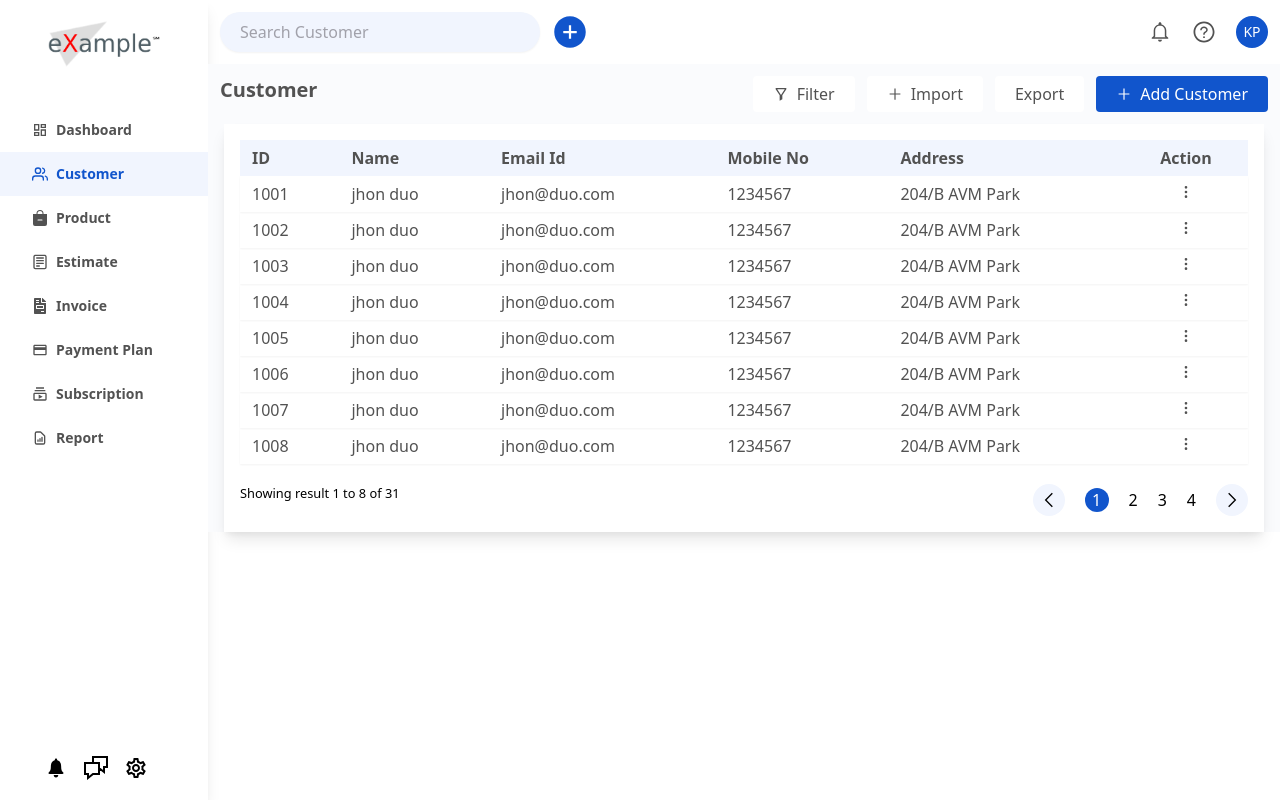
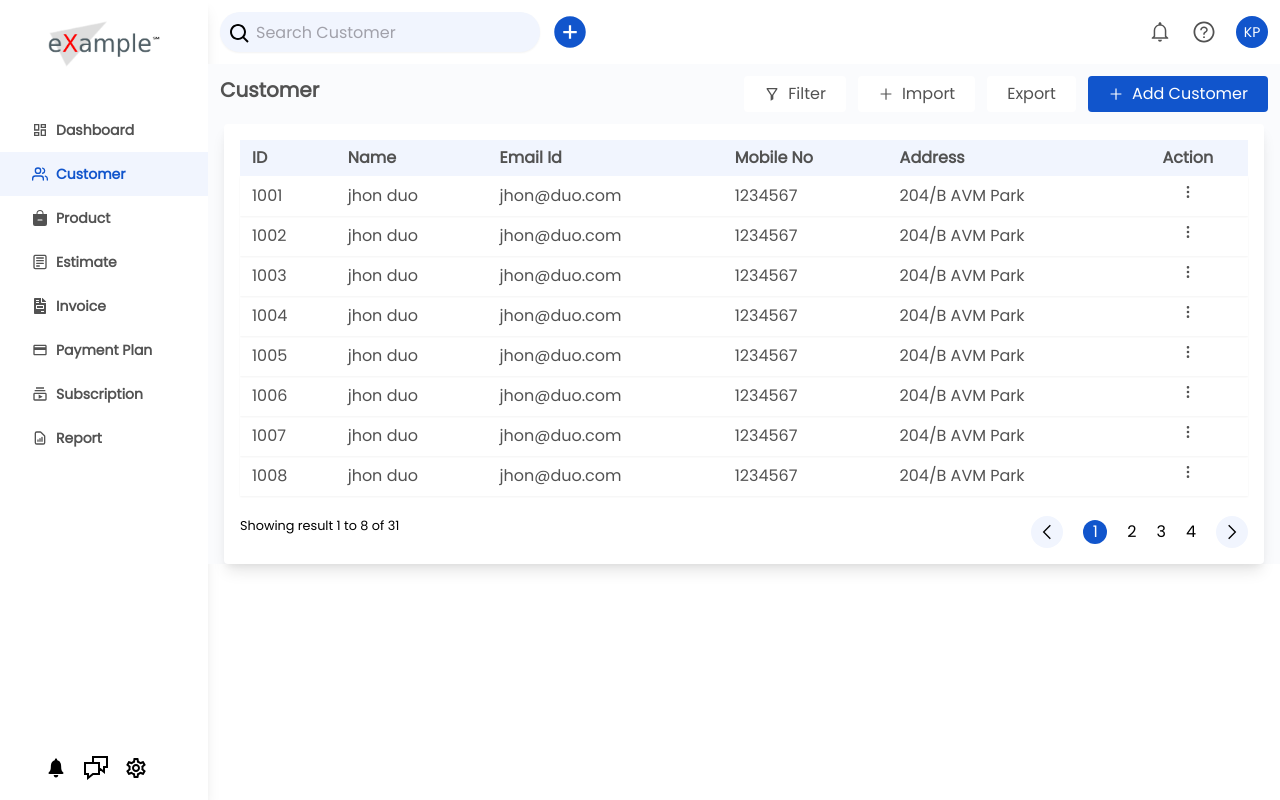
Before and after one commit to dev-robin3012/corexlab-task, a React (Create React App) app: page / in a window 1280 px wide. Built offline with nearby package versions, Linux system fonts and the light colour scheme.

Commit message:
responsive for tablet

```diff
--- a/public/index.html
+++ b/public/index.html
@@ -5,25 +5,14 @@
     <link rel="icon" href="%PUBLIC_URL%/favicon.ico" />
     <meta name="viewport" content="width=device-width, initial-scale=1" />
     <meta name="theme-color" content="#000000" />
-    <meta
-      name="description"
-      content="Web site created using create-react-app"
-    />
+    <meta name="description" content="Web site created using create-react-app" />
     <link rel="apple-touch-icon" href="%PUBLIC_URL%/logo192.png" />
     <!--
       manifest.json provides metadata used when your web app is installed on a
       user's mobile device or desktop. See https://developers.google.com/web/fundamentals/web-app-manifest/
     -->
     <link rel="manifest" href="%PUBLIC_URL%/manifest.json" />
-    <!--
-      Notice the use of %PUBLIC_URL% in the tags above.
-      It will be replaced with the URL of the `public` folder during the build.
-      Only files inside the `public` folder can be referenced from the HTML.
-
-      Unlike "/favicon.ico" or "favicon.ico", "%PUBLIC_URL%/favicon.ico" will
-      work correctly both with client-side routing and a non-root public URL.
-      Learn how to configure a non-root public URL by running `npm run build`.
-    -->
+    <link href="https://fonts.googleapis.com/css?family=Poppins" rel="stylesheet" />
     <title>React App</title>
   </head>
   <body>
--- a/src/components/pages/Customer.jsx
+++ b/src/components/pages/Customer.jsx
@@ -13,19 +13,19 @@ const Customer = () => {
         <CustomerDetail customerId={detailById} handleBack={setDetailById} />
       ) : (
         <>
-          <div className="p-3 flex justify-between">
-            <h1 className="font-semibold text-xl text-dark">Customer</h1>
+          <div className="p-3 flex justify-between md:font-sm">
+            <h1 className="font-semibold text-xl md:text-lg text-dark">Customer</h1>
             <ul className="flex gap-3 text-dark">
-              <li className="bg-light px-5 rounded flex items-center gap-2">
+              <li className="bg-light px-5 md:px-2 rounded flex items-center gap-2">
                 <RiFilter2Line />
                 Filter
               </li>
-              <li className="bg-light px-5 rounded flex items-center gap-2">
+              <li className="bg-light px-5 md:px-2 rounded flex items-center gap-2">
                 <AiOutlinePlus />
                 Import
               </li>
-              <li className="bg-light px-5 rounded flex items-center gap-2">Export</li>
-              <li className="bg-blue px-5 py-1.5 text-light rounded flex items-center gap-2">
+              <li className="bg-light px-5 md:px-2 rounded flex items-center gap-2">Export</li>
+              <li className="bg-blue px-5 md:px-2 py-1.5 md:text-sm text-light rounded flex items-center gap-2">
                 <AiOutlinePlus /> Add Customer
               </li>
             </ul>
--- a/src/components/pages/customer/Collection.jsx
+++ b/src/components/pages/customer/Collection.jsx
@@ -19,7 +19,7 @@ const PersonInfoCard = ({ icon }) => (
 const Collection = () => {
   return (
     <div>
-      <div className="flex justify-between items-center py-2 text-sm">
+      <div className="flex justify-between items-center py-2">
         <a href> Activity</a>
         <div className="flex gap-3">
           <button className="flex items-center gap-1 rounded shadow px-4 py-1 bg-blue text-light">
--- a/src/components/pages/customer/CustomerDetail.jsx
+++ b/src/components/pages/customer/CustomerDetail.jsx
@@ -9,23 +9,27 @@ import MegaOption from "./MegaOption";
 import mockData from "../../../customerData.json";
 
 const CustomerDetail = ({ customerId, handleBack }) => {
-  const { name, email, id } = mockData.find(customer => customer.id === customerId);
+  const { name, id } = mockData.find(customer => customer.id === customerId);
 
   return (
-    <div className="flex gap-5 p-4 text-dark">
-      <div style={{ lineHeight: 0 }} className="bg-light p-3 w-1/4 rounded">
-        <div className="flex items-center font-semibold text-lg">
+    <div className="lg:flex gap-5 p-4 text-dark">
+      <div
+        style={{ lineHeight: 0 }}
+        className="bg-light p-3 lg:w-1/4 rounded divide-y-2 divide-lightGray"
+      >
+        <div className="flex items-center font-semibold text-lg md:text-base py-3 md:pt-1">
           <GrFormPrevious className="text-2xl cursor-pointer" onClick={() => handleBack()} />
           Customer
         </div>
-        <div className="border border-lightGray my-2" />
-        <div className="flex gap-3 text-base">
+        <div className="flex gap-3 text-base py-3">
           <div className="bg-blue text-light rounded-full h-10 w-10 text-sm flex items-center justify-center">
             <span>MD</span>
           </div>
           <div>
-            <p className="font-semibold">{name}</p>
-            <p className="text-xs">CUST-{id}</p>
+            <div>
+              <p className="font-semibold">{name}</p>
+              <p className="text-xs">CUST-{id}</p>
+            </div>
             <div className="flex gap-5 text-center text-sm mt-3">
               <div>
                 <IoCall className="bg-lightGray h-10 w-10 p-2.5 rounded-full border-dark" />
@@ -42,8 +46,7 @@ const CustomerDetail = ({ customerId, handleBack }) => {
             </div>
           </div>
         </div>
-        <div className="border border-lightGray my-2" />
-        <div className="text-base flex flex-col gap-3">
+        <div className="text-base flex flex-col gap-3 py-3">
           <div className="flex items-center font-semibold text-sm gap-1">
             <IoIosArrowDown className="text-xl" />
             Profile Detail
@@ -59,8 +62,8 @@ const CustomerDetail = ({ customerId, handleBack }) => {
         </div>
         <div className="border border-lightGray my-2" />
       </div>
-      <div className="bg-light w-3/4 p-4 rounded">
-        <div className="flex items-center justify-between">
+      <div className="bg-light lg:w-3/4 p-4 rounded divide-y-2 divide-lightGray">
+        <div className="flex items-center justify-between pb-3">
           <div className="flex items-center gap-4">
             <button className="bg-blue text-light px-4 py-1 rounded flex items-center gap-1">
               <AiOutlinePlus /> Create New
@@ -78,7 +81,6 @@ const CustomerDetail = ({ customerId, handleBack }) => {
             </p>
           </div>
         </div>
-        <div className="border border-lightGray my-2" />
         <MegaOption />
       </div>
     </div>
--- a/src/components/pages/customer/CustomerList.jsx
+++ b/src/components/pages/customer/CustomerList.jsx
@@ -20,16 +20,16 @@ const CustomerList = ({ handleDetailPage }) => {
 
   return (
     <section className="mx-4">
-      <div className="shadow-lg p-4 bg-light ">
-        <table className="w-full">
+      <div className="shadow-lg p-4 bg-light rounded">
+        <table className="w-full md:text-sm">
           <thead className="bg-lightGray">
             <tr className="text-md text-left text-dark">
-              <th className="px-3 py-1.5">ID</th>
-              <th className="px-3 py-1.5">Name</th>
-              <th className="px-3 py-1.5">Email Id</th>
-              <th className="px-3 py-1.5">Mobile No</th>
-              <th className="px-3 py-1.5">Address</th>
-              <th className="px-3 py-1.5 text-center">Action</th>
+              <th className="px-3 md:p-1.5 py-1.5">ID</th>
+              <th className="px-3 md:p-1.5 py-1.5">Name</th>
+              <th className="px-3 md:p-1.5 py-1.5">Email Id</th>
+              <th className="px-3 md:p-1.5 py-1.5">Mobile No</th>
+              <th className="px-3 md:p-1.5 py-1.5">Address</th>
+              <th className="px-3 md:p-1.5 py-1.5 text-center">Action</th>
             </tr>
           </thead>
           <tbody className="bg-white">
@@ -39,12 +39,12 @@ const CustomerList = ({ handleDetailPage }) => {
                 key={customer.id}
                 onClick={() => handleDetailPage(customer.id)}
               >
-                <td className="px-3 py-1.5">{customer.id}</td>
-                <td className="px-3 py-1.5">{customer.name}</td>
-                <td className="px-3 py-1.5">{customer.email}</td>
-                <td className="px-3 py-1.5">{customer.mobile}</td>
-                <td className="px-3 py-1.5">{customer.address}</td>
-                <td className="flex py-2 justify-center">
+                <td className="px-3 md:p-1.5 py-2">{customer.id}</td>
+                <td className="px-3 md:p-1.5 py-2">{customer.name}</td>
+                <td className="px-3 md:p-1.5 py-2">{customer.email}</td>
+                <td className="px-3 md:p-1.5 py-2">{customer.mobile}</td>
+                <td className="px-3 md:p-1.5 py-2">{customer.address}</td>
+                <td className="flex md:p-1.5 py-2 justify-center">
                   <FiMoreVertical className="cursor-pointer" />
                 </td>
               </tr>
--- a/src/components/pages/customer/MegaOption.jsx
+++ b/src/components/pages/customer/MegaOption.jsx
@@ -5,8 +5,8 @@ const MegaOption = () => {
   const [selectOption, setSelectOption] = useState("Collection");
 
   return (
-    <div>
-      <div className="">
+    <div className="divide-y-2 divide-lightGray">
+      <div>
         <button
           className={`p-3 border-blue font-semibold text-sm ${
             selectOption === "Account" && "border-b-2 text-blue"
@@ -32,7 +32,6 @@ const MegaOption = () => {
           Report
         </button>
       </div>
-      <div className="border border-lightGray" />
       {selectOption === "Account" && <h1>Account info yet not ready</h1>}
       {selectOption === "Collection" && <Collection />}
       {selectOption === "Report" && <h1>Report info yet not ready</h1>}
--- a/src/layout/AppLayout.jsx
+++ b/src/layout/AppLayout.jsx
@@ -2,20 +2,24 @@ import React from "react";
 import Sidebar from "./Sidebar";
 import { AiFillPlusCircle, AiOutlineQuestionCircle } from "react-icons/ai";
 import { IoMdNotificationsOutline } from "react-icons/io";
+import { BiSearch } from "react-icons/bi";
 
 const AppLayout = ({ children }) => {
   return (
-    <section className="flex h-screen">
+    <section className="flex h-screen font-poppins">
       <Sidebar />
       <main className="w-full">
         <nav className="p-3 flex items-center justify-between">
           <div className="flex items-center gap-3 w-1/2">
-            <input
-              type="text"
-              placeholder="Search Customer"
-              tr
-              className="w-80 h-10 rounded-3xl px-5 shadow-sm focus:outline-none focus:ring-2 focus:border-blue bg-lightGray "
-            />
+            <div className="relative">
+              <input
+                type="text"
+                placeholder="Search Customer"
+                tr
+                className="w-80 h-10 rounded-3xl pl-9 pr-5 shadow-sm focus:outline-none focus:ring-2 focus:border-blue bg-lightGray "
+              />
+              <BiSearch className="absolute top-2.5 left-2 text-2xl" />
+            </div>
             <AiFillPlusCircle className="text-4xl text-blue" />
           </div>
           <div className="flex items-center gap-5 text-dark">
--- a/tailwind.config.js
+++ b/tailwind.config.js
@@ -9,7 +9,17 @@ module.exports = {
       lightGray: "#F1F5FE",
       blue: "#1155CC",
     },
-    extend: {},
+    extend: {
+      fontFamily: {
+        poppins: ["Poppins"],
+      },
+    },
+    screens: {
+      sm: "425px",
+      md: { max: "767px" },
+      lg: "1024px",
+      xl: "1280px",
+    },
   },
   variants: {
     extend: {},
```
